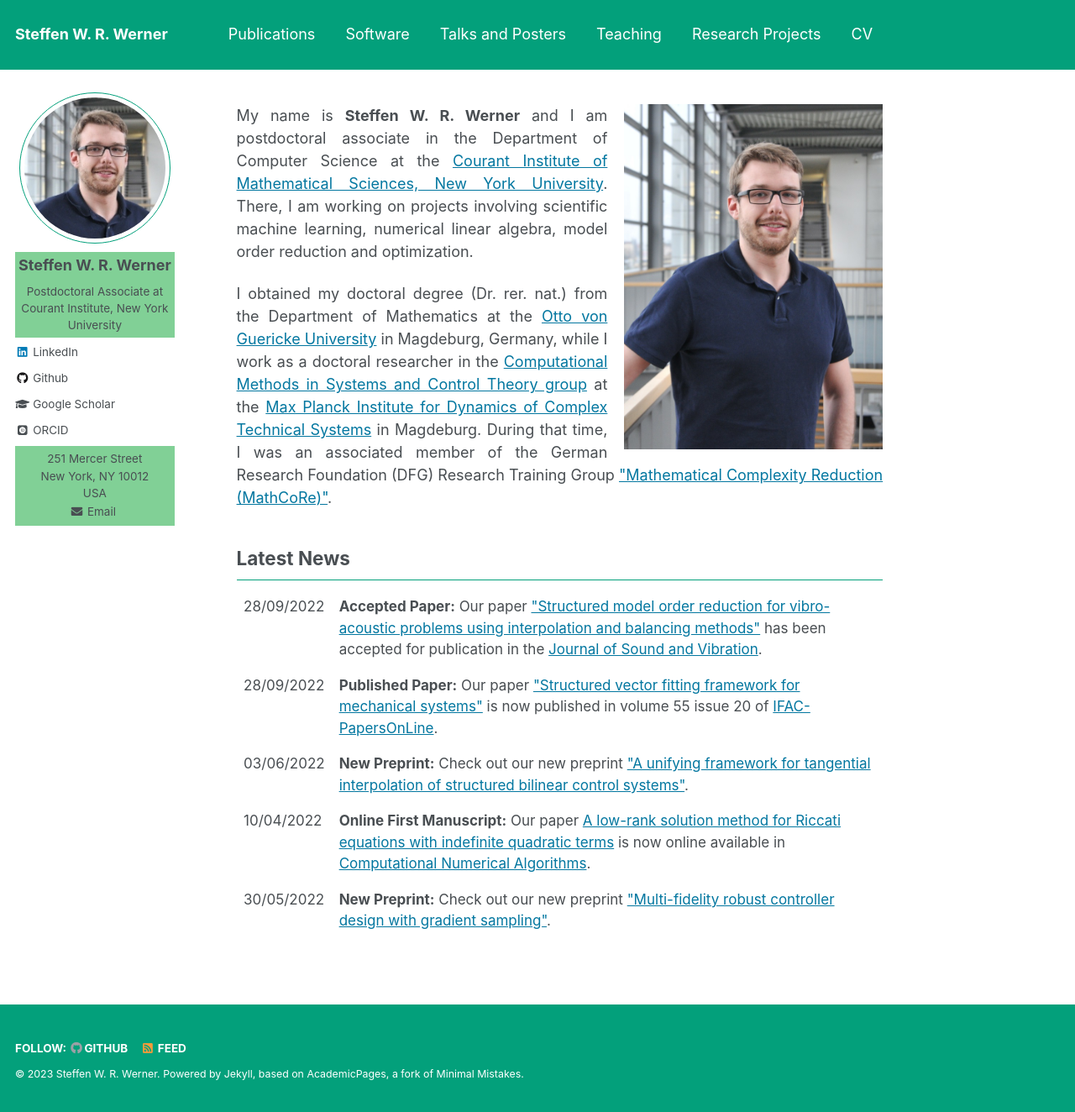
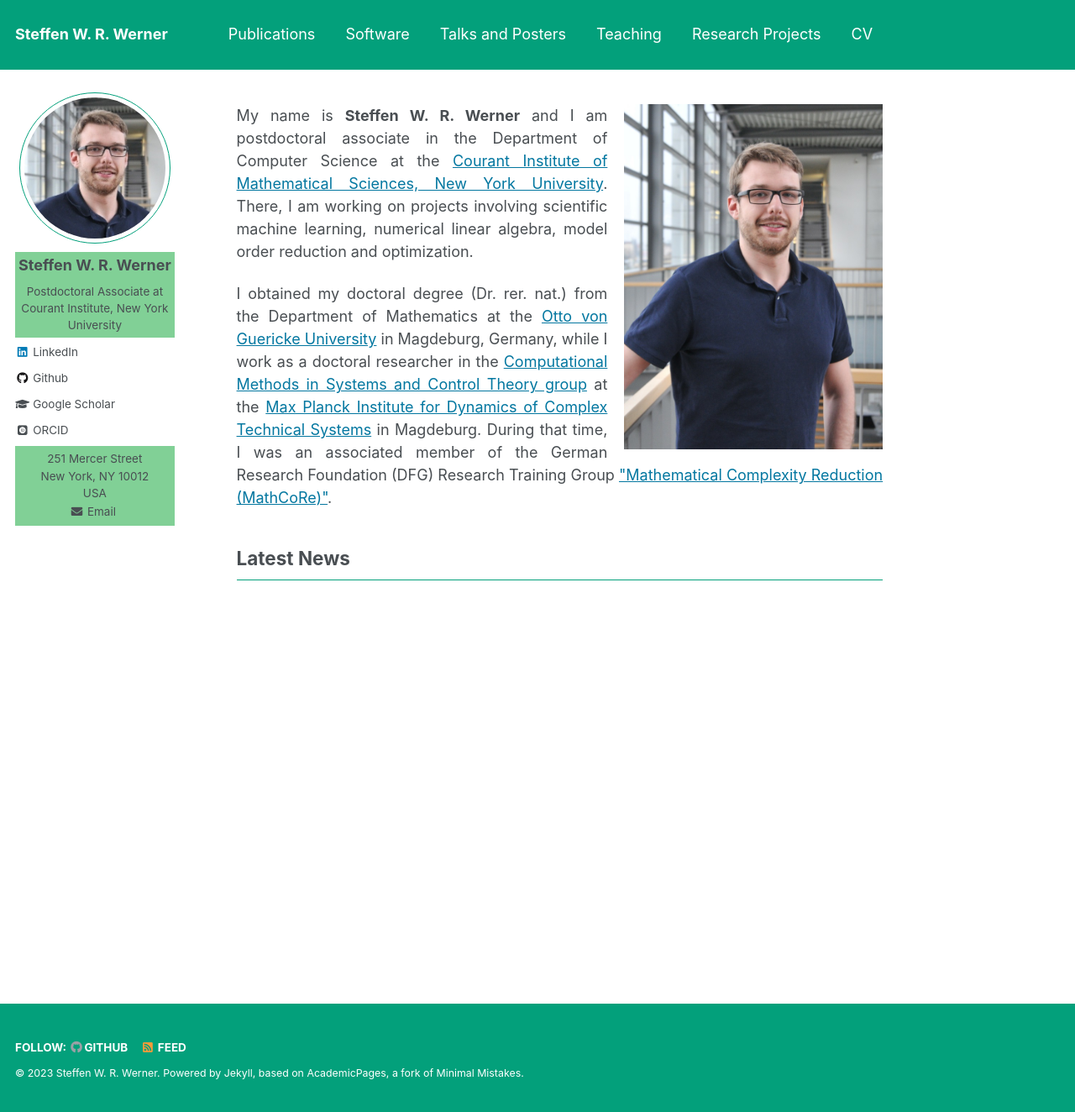
Before and after one commit to ninsteve/ninsteve.github.io, a Jekyll site: the page built from _pages/about.md, in a window 1280 px wide and 1324 px high. Shown: the whole window at 84% size. Built offline with Jekyll 4.4.1, drawn with Linux system fonts in a browser that asks for light colours; some web fonts are replaced.

```diff
--- a/_pages/about.md
+++ b/_pages/about.md
@@ -34,7 +34,7 @@ href="https://www.mathcore.ovgu.de/">"Mathematical Complexity Reduction
 
 ## Latest News ##
 
-<table class="eventtable">
+<!-- <table class="eventtable">
   <tr>
     <td style="width:8%"> 28/09/2022 </td>
     <td> <strong>Accepted Paper:</strong>
@@ -89,4 +89,4 @@ href="https://www.mathcore.ovgu.de/">"Mathematical Complexity Reduction
       robust controller design with gradient sampling"</a>.
     </td>
   </tr>
-</table>
+</table> -->
```
Also changed, not shown: _pages/publications.md (+12 -12 lines), files/publications/bibtex.html (+21 -21 lines).
